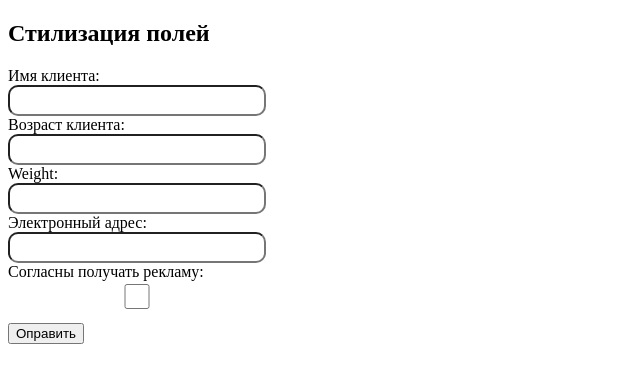
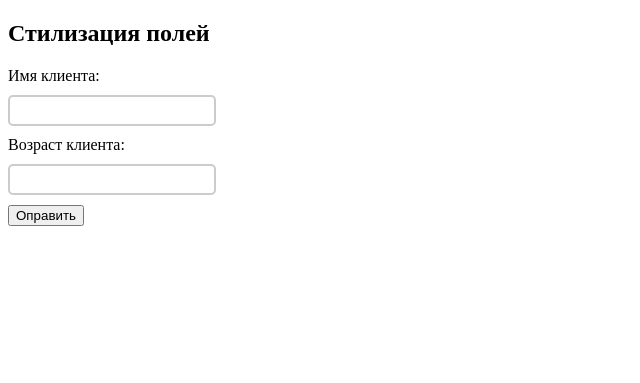
Before and after one commit to MaxAseev46/asemay-project, a Django app: page / in a window 1280 px wide. Shown: the top 383 px of the page, without its empty margins (0-640 px from the left). Run offline with Django 3.2, Linux system fonts and the light colour scheme.

Commit message:
ЛЗ9 - Маяков (до конца)

```diff
--- a/firstapp/forms.py
+++ b/firstapp/forms.py
@@ -1,7 +1,6 @@
 from django import forms
 class UserForm(forms.Form):
-    name = forms.CharField(label="Имя клиента", min_length=3)
-    age = forms.IntegerField(label="Возраст клиента", min_value=1, max_value=100)
-    weight = forms.DecimalField(min_value=3, max_value=200, decimal_places=2)
-    email = forms.EmailField(label="Электронный адрес")
-    reklama = forms.BooleanField(label="Согласны получать рекламу", required=False)
+    name = forms.CharField(label="Имя клиента",
+                           widget=forms.TextInput(attrs={"class": "myfield"}))
+    age = forms.IntegerField(label="Возраст клиента",
+                             widget=forms.NumberInput(attrs={"class": "myfield"}))
--- a/templates/firstapp/index.html
+++ b/templates/firstapp/index.html
@@ -3,30 +3,23 @@
 <head>
     <meta charset="utf-8">
     <title>Форма Django!</title>
- <style>
- .alert{color:red}
- .form-group{margin: 10px 0;}
- .form-group input{width:250px;height: 25px;border-radius:10px;}
+    <style>        .myfield{                border:2px solid #ccc;                border-radius:5px;                height:25px;                width:200px;
+               margin: 10px 10px 10px 0;
+       }
     </style>
 </head>
-<body>
-<h2>Стилизация полей</h2>
- <form method="POST" novalidate>
+<body class="container"> <h2>Стилизация полей</h2>
+    <form method="POST">
         {% csrf_token %}
- <div class="form-group">
+        <div>
         {% for field in form %}
- <div>{{field.label_tag}}</div>
- <div>{{field}}</div>
- {% if field.errors%}
- {% for error in field.errors %}
- <div class="alert alert-danger">
- {{error}}
+        <div class="row">
+            {{field.label_tag}}
+            <div class="col-md-10">{{field}}</div>
         </div>
         {% endfor %}
-    {% endif %}
-    {% endfor %}
         </div>
- <input type="submit" value="Оправить"
+        <input type="submit" value="Оправить" >
     </form>
 </body>
 </html>
```
Also changed, not shown: firstapp/views.py (+7 -7 lines). Lines whose indentation alone changed are shown as unchanged.
